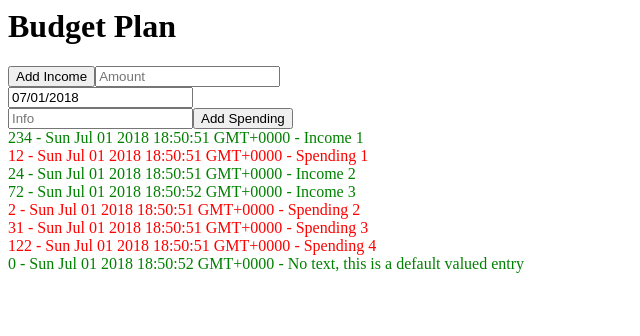
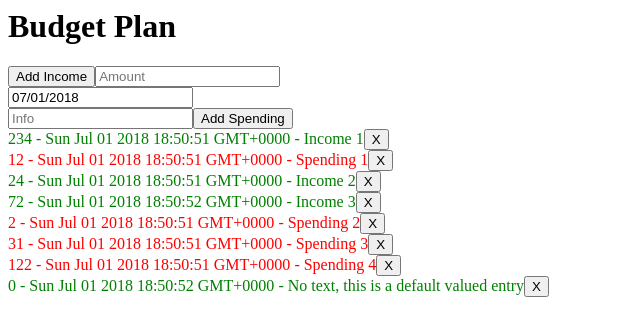
Before and after one commit to mklaudia/budget-plan, a React app: page / in a window 1280 px wide. Shown: the top 336 px of the page, without its empty margins (0-640 px from the left). Built offline with nearby package versions, Linux system fonts and the light colour scheme.

Commit message:
remove entry feature

```diff
--- a/src/action/entryActions.js
+++ b/src/action/entryActions.js
@@ -1,6 +1,7 @@
 export const INIT = 'INIT';
 export const ADD_ENTRY = 'ADD_ENTRY';
 export const EDIT_ENTRY = 'EDIT_ENTRY';
+export const DELETE_ENTRY = 'DELETE_ENTRY';
 
 //      actions with entry lists
 
@@ -21,3 +22,8 @@ export const actionToEditEntry = (entry) => ({
     type: EDIT_ENTRY,
     payload: entry
 })
+
+export const actionToDeleteEntry = (entry) => ({
+    type: DELETE_ENTRY,
+    payload: entry
+})
--- a/src/component/output/Entry.js
+++ b/src/component/output/Entry.js
@@ -2,6 +2,9 @@ import React, {Component} from 'react';
 import styled from 'styled-components';
 import PropTypes from 'prop-types';
 import moment from 'moment';
+import {connect} from "react-redux";
+
+import {actionToEditEntry, actionToDeleteEntry} from '../../action/entryActions';
 
 const defaultEntry =  {
     isIncome: true,
@@ -11,7 +14,12 @@ const defaultEntry =  {
     date: moment()
 };
 
-export default class Entry extends Component{
+class Entry extends Component{
+    onDelete = () => {
+        console.log("del", this.props);
+        this.props.dispatch(actionToDeleteEntry(this.props.entry));
+    }
+
     render(){
         {console.log(this.props)}
         const entry = {...defaultEntry, ...this.props.entry};
@@ -22,10 +30,17 @@ export default class Entry extends Component{
                 <label>{entry.date.toString()}</label>
                 <span> - </span>
                 <label>{entry.info}</label>
+                <input
+                    type="submit"
+                    value = "X"
+                    onClick={() => {this.onDelete()}}
+                />
             </DifferedEntries>
         );
     }
 }
+
+
 
 const DifferedEntries = styled.section`
     color: ${props => props.isIncome ? 'green' : 'red'}
@@ -51,3 +66,9 @@ Entry.propTypes = {
         date: PropTypes.object
     })
 }
+
+const mapStateToProps = state =>  ({
+    entries: state.entries
+});
+
+export default connect(mapStateToProps)(Entry);
--- a/src/reducer/entryReducer.js
+++ b/src/reducer/entryReducer.js
@@ -1,4 +1,4 @@
-import {INIT, ADD_ENTRY, EDIT_ENTRY} from '../action/entryActions';
+import {INIT, ADD_ENTRY, EDIT_ENTRY, DELETE_ENTRY} from '../action/entryActions';
 
 import uuid from 'uuid';
 
@@ -12,6 +12,10 @@ const entryReducer = (state = [], action) => {
             return state.map(entry =>
                 entry.key === action.payload.key ? action.payload : entry
             );
+        case DELETE_ENTRY:
+            return state.filter(entry =>
+                entry.key !== action.payload.key
+        );
         default: return state;
     }
 };
```
